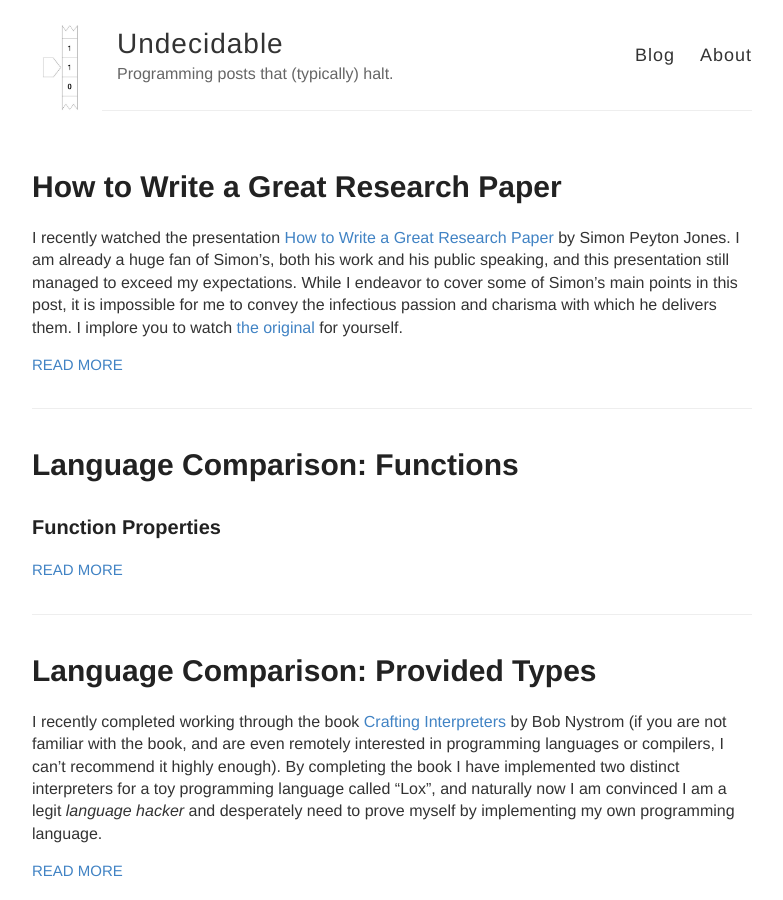
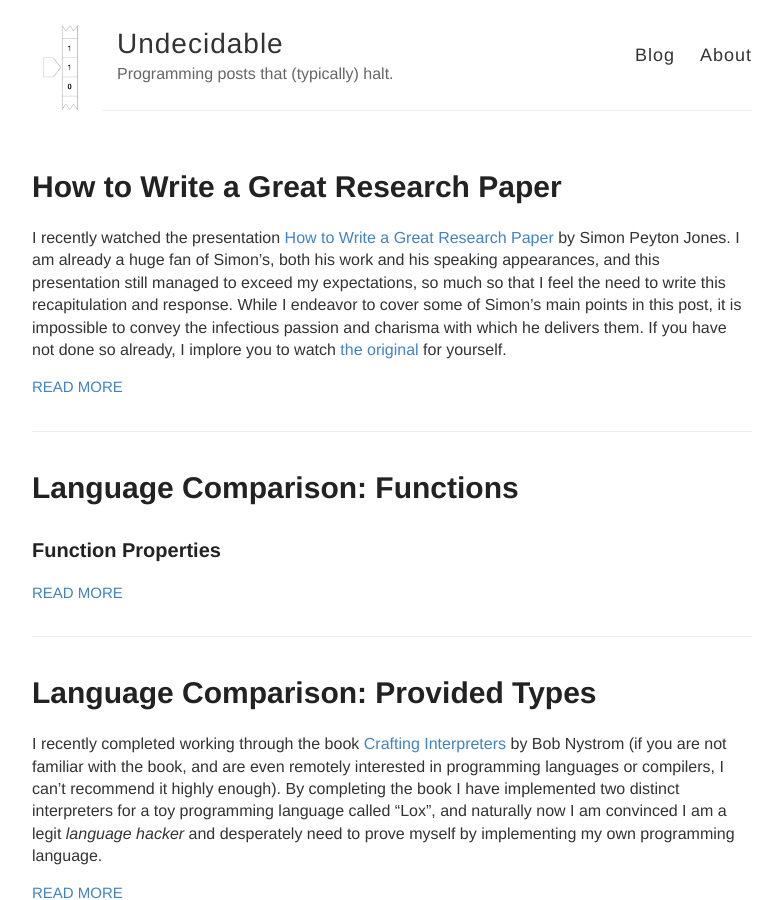
Before and after one commit to turingcompl33t/turingcompl33t.github.io, a Jekyll site: the page built from index.html, in a window 1280 px wide and 900 px high. Shown: the whole window, without its empty margins (248-1031 px from the left). Built offline with Jekyll 4.4.1, drawn with Linux system fonts in a browser that asks for light colours; part of the change alters nothing that is shown.

Commit message:
updates to draft

````diff
--- a/_posts/2021-7-17-How-To-Great-Research-Paper.md
+++ b/_posts/2021-7-17-How-To-Great-Research-Paper.md
@@ -3,15 +3,15 @@ layout: post
 title: "How to Write a Great Research Paper"
 ---
 
-I recently watched the presentation [How to Write a Great Research Paper](https://www.youtube.com/watch?v=VK51E3gHENc) by Simon Peyton Jones. I am already a huge fan of Simon's, both his work and his public speaking, and this presentation still managed to exceed my expectations. While I endeavor to cover some of Simon's main points in this post, it is impossible for me to convey the infectious passion and charisma with which he delivers them. I implore you to watch [the original](https://www.youtube.com/watch?v=VK51E3gHENc) for yourself.
+I recently watched the presentation [How to Write a Great Research Paper](https://www.youtube.com/watch?v=VK51E3gHENc) by Simon Peyton Jones. I am already a huge fan of Simon's, both his work and his speaking appearances, and this presentation still managed to exceed my expectations, so much so that I feel the need to write this recapitulation and response. While I endeavor to cover some of Simon's main points in this post, it is impossible to convey the infectious passion and charisma with which he delivers them. If you have not done so already, I implore you to watch [the original](https://www.youtube.com/watch?v=VK51E3gHENc) for yourself.
 
-In addition to summarizing the presentation, I also provide some commentary of my own. I hope that this might add perspective - that of a truly-novice researcher - that others might find informative or at the very least amusing. For context, I have never written a "proper" research paper, let alone a great one. I am, however, in the process of conducting database systems research associated with [the NoisePage project](https://noise.page/) (some additional resources are [here](https://github.com/turingcompl33t/udj-jit)) in partial fulfillment of the requirements of my current academic program at Carnegie Mellon University. While I have been working on various [implementation aspects](https://github.com/cmu-db/noisepage/pull/1510) of this research for the better part of an academic term, I only recently began focusing more of my attention on reading the corpus of related work and writing drafts of my own. For this reason, I thought it prudent to begin thinking about how to communicate my research effectively.
+In addition to summarizing the presentation, I also provide some commentary of my own. I hope that this might add perspective - that of a truly-novice researcher - that others might find informative or at the very least amusing. For context, I have never written a proper research paper, let alone a great one. I am, however, in the process of conducting research (see [here](https://noise.page/) and [here](https://github.com/turingcompl33t/udj-jit) for specifics) in partial fulfillment of the requirements of my current academic program at Carnegie Mellon University. While I have been working on various [implementation aspects](https://github.com/cmu-db/noisepage/pull/1510) of this research for the better part of an academic term, I only recently began focusing more of my attention on reading the corpus of related work and writing drafts of my own. For this reason, I thought it prudent to begin thinking about how to communicate my research effectively.
 
 With that motivation and context out of the way, let's jump into Simon Peyton Jones' seven suggestions for writing a great research paper.
 
 ### 1. Start Writing
 
-Simon (roughly) structures his presentation around the authorship process. Accordingly, he begins by stating that we must treat writing our paper as an integral part of the research itself, not merely as the final step in which we communicate results. To make this idea more concreate, the typical procedure for conducting research might look something like:
+Simon (roughly) structures his presentation around the authorship process. Accordingly, he begins by orienting us to where writing fits into the larger research process. Simon recommends that we treat writing our paper as an integral part of the research itself, and not merely as the final step in which we communicate results - the side effect of an otherwise purely-functional process (forgive me, FP gods). To make this idea more concreate, we might imagine that the "standard" procedure for conducting research looks something like:
 1. Get Idea
 2. Do Research
 3. Write Paper
@@ -22,10 +22,10 @@ In contrast, Simon's advocates the reordering:
 3. Do Research
 
 Instead of waiting until after the research is complete to begin writing the paper, we begin writing the paper before we even begin conducting the research. This ordering might at first appear counterintuitive ("what am I going to write about if I haven't _done_ anything yet?") but adopting this strategy has some immediate implications that benefit us in the long run:
-- **It forces us to clarify our idea.** When an idea only exists in your head, it is much easier to avoid its more complex aspects or hide an imprecise understanding of it. Articulating the idea in writing helps uncover these weaknesses.
+- **It forces us to clarify our idea.** When an idea exists only in your head, it is much easier to avoid consideration of its complexities or hide an imprecise understanding. Articulating the idea in writing exposes these weaknesses.
 - **It helps direct the research we will conduct.** When we only begin to write the paper after the research is complete, we constrain ourselves to writing the paper that is enabled by the research. If we begin the research process with the paper, we can instead write _the paper that could be_ - the best version of the paper that addresses our idea - and conduct the research necessary to realize it.
 
-This is one of the suggestions from Simon's presentation that I regret not considering sooner. As mentioned above, I have already completed some of the core implementation aspects of my research, and am only now beginning to think about writing and how I want the paper to look. While the two points above are certainly relevant to my situation as well, I feel the most detrimental aspect of the "traditional approach" comes in the area of related work. In beginning my research, I read the papers that I thought directly related to it and stopped there. I have since read a significantly-larger subset of the relevant papers in my field, and I find that my conception of how my research "fits" into this broader picture changing slightly. Ultimately I don't think this will kill the paper, but it certainly introduces additional work - work that may have been elided had I heeded Simon's first suggestion.
+This is one of the suggestions from Simon's presentation that I regret not considering sooner. As mentioned above, I have already completed some of the core implementation aspects of my research, and am only now beginning to think about writing and how I want the paper to look. While the two points above are certainly relevant to my situation as well, I feel another detrimental aspect of the "traditional approach" arises in the context of related works. In beginning my research, I read the papers that I thought directly relevant and stopped there. I have since read a significantly-larger subset of the relevant papers in my field, and I find my conception of how my research fits into this broader picture changing as a result. Ultimately I don't think this will kill the paper, but it certainly introduces additional work - work that may have been elided had I heeded Simon's first suggestion.
 
 ### 2. Know What Your Idea Is
 
@@ -49,9 +49,9 @@ Now that we know _what_ our idea is, we need to figure out _how_ best to communi
 - My idea works
 - Here is how my idea compares to others' approaches
 
-Anyone who has done any paper-reading should recognize this as the general structure of most research work. The critical insight that I took away from this section of Simon's presentation is that **there is a reason papers are structured this way.** That is, the typical or expected sections of a research paper are not just empty boxes with a label affixed that we then go and fill with content. Instead, **these are the sections that naturally emerge when we tell a story** which is ultimately what we are attempting to do.
+Anyone who has done any paper-reading should recognize this as the general structure of most research work. The critical insight that I took away from this section of Simon's presentation is that **there is a reason papers are structured this way.** That is, the typical or expected sections of a research paper are not just empty boxes with an attached label, waiting for us to fill them with content. Instead, **these are the sections that naturally emerge when we tell a story** which is ultimately what we want to do.
 
-Despite being very new to the process of writing research papers, I already find that I frequently get bogged-down in filling in the content that is expected of me in each section of the paper. This is the wrong way to think about the problem; indeed, it might even be the _opposite_ of the right way! The content in each section of the paper should be a consequence of the story we want to tell - it is not the goal in and of itself.
+Despite being very new to the process of writing research papers, I already find that I frequently get bogged-down in filling in the content that is expected of me in each section of the paper. This is the wrong way to think about the problem; indeed, it might even be the _opposite_ of the right way! The content in each section of the paper should be a consequence of the story we want to tell - it is not the goal in and of itself. This is a lesson that I learned again and again in English / Language Arts classes throughout high school and my undergraduate degree, but for some reason it never occurred to me that it should be applied to technical writing the same way it is applied to any other prose.
 
 ### 4. Nail Your Contributions to the Mast
 
@@ -63,7 +63,7 @@ Simon recommends a minimal introduction that consists of just the following two
 
 There are a number of good reasons for keeping the introduction concise, the most important being that the time and attention of our readers is limited. The introduction may be the only section of our paper that someone reads, and at the very least it is our chance to capture readers' attention.
 
-Simon's advice on the best way to do this is to lead with a specific example. It is natural for us to want to provide sufficient context for the problem prior to proposing our solution, but more often than not this context hurts our introduction more than it helps it. The alternative is to immediately identify our little corner of the problem space and attack it directly. To use Simon's analogy, we should not waste our precious space in the introduction describing the entire mountain, instead we should quickly focus in on the molehill that our idea addresses.
+Simon's advice on the best way to do this is to lead with a specific example. It is natural for us to want to provide sufficient context for the problem prior to proposing our solution, but more often than not this context hurts our introduction more than it helps it. We wander through several paragraphs of background information and motivation, and by the time we reach our idea, we have lost our reader's focus. The alternative is to immediately identify our little corner of the problem space and attack it directly. To use Simon's analogy, we should not waste our precious space in the introduction describing the entire mountain, instead we should quickly focus in on the molehill that our idea addresses.
 
 To make this idea concrete, let's look at a specific example. The passage below is taken from the introductory section of a preliminary report on my research:
 
@@ -71,7 +71,7 @@ To make this idea concrete, let's look at a specific example. The passage below
 >
 > Despite its success, however, SQL is not without its drawbacks...
 
-Reading this now is somewhat embarassing, but also amusing; in this passage, I write _exactly_ the style of introduction that Simon tells us not to write! While it might sound nice (or at least it did to me when I wrote it) this introduction does no useful work. Readers new to the field will likely be confused (e.g. why does SQL's declarative syntax make it amenable to optimization?) while readers that are familiar with database systems don't need another lecture on the virtues of SQL.
+Reading this now is somewhat embarassing, but also amusing; in this passage, I write _exactly_ the style of introduction that Simon tells us to avoid! While it might sound nice (or at least it did to me when I wrote it) this introduction does no useful work. Readers new to the field will likely be confused (e.g. why does SQL's declarative syntax make it amenable to optimization?) while readers that are familiar with database systems don't need another lecture on the virtues of SQL.
 
 Revisiting this introduction and applying some of Simon's recommendations, I might now write something like:
 
@@ -86,13 +86,23 @@ Revisiting this introduction and applying some of Simon's recommendations, I mig
 >
 > SELECT x, return_one() FROM test;
 > ```
-> While these queries produce equivalent results, the latter query may take up to 1000x longer to execute than the former in some database systems. This surprising disparity in runtime is a result of the use of the user-defined function (UDF) `return_one()` in the latter query. We present an new approach to efficient execution of UDFs in relational database systems that reduces the negative performance impact they typically impose.
+> While these queries produce equivalent results, the latter query may take up to 1000x longer to execute than the former in some database systems. This surprising disparity in runtime is a result of the use of the user-defined function (UDF) `return_one()` in the latter query. We present an new approach to efficient execution of UDFs in relational database systems that reduces the negative performance impact they impose.
 
-Your contributions should be _refutable_ - they should be things that could be false, that you fail to deliver on!
+This revised introduction is far from perfect (and the result about execution time is bogus, so don't cite me on this) but it gets the point across. I avoid wasting all that time up front talking about SQL and get right to the crux of the problem: user-defined functions are slow, and we're going to fix it.
 
-Skip the section with "the rest of this paper is structured as follows..." Everybody skips this! Instead, use forward references to the rest of your paper throughout the introduction.
+One other recommendation that Simon makes regarding the content in our introductions is to **make contributions explcit and refutable**. By making our contributions explicit, we make it impossible for the reader to misunderstand where prior work stops and our proposed approach begins. An easy way to make contributions explicit is by itemizing them with bullets in the body of our introduction.
 
-Use your introduction as a dead-code-elimination pass on your paper. If you have a section in your paper that you do not reference in your introduction, it is likely not that important and perhaps it can be removed.
+Ensuring that our contributions are refuatable requires slightly more throught. By _refutable_, Simon means that our contributions must be things that _could be_ false - promises on which we fail to deliver. Again, I'll use an example from my own research to illustrate this point. Consider the following list of contributions:
+
+> - We describe the performance bottlenecks of user-defined function execution.
+> - We describe a system for UDF execution via JIT-compilation.
+
+Now, compare those with this revised list:
+
+> - With performance profiling results from representative analytical workloads, we show that the overhead imposed by context-switches between relational and imperative execution engines accounts for 80% of the performance degredation introduced by UDFs.
+> - We implement support for JIT-compilation of user-defined functions in the NoisePage DBMS. Our results show that this new execution method improves overall query runtime by up to two orders of magnitude relative to an interpreted baseline.
+
+The former list contains horrible, strawman examples that I never actually included in a paper or report, but they certainly look like something I _might_ have written had I not considered the important of refutability.
 
 ### 5. Leave Related Work for Later
 
@@ -108,6 +118,10 @@ Acknowledge weaknesses in your approach. It is very rare in computer science to
 ### 6. Put Your Readers First
 
 Don't recapitulate your entire journey for your readers. You were wandering blind while working on initial iterations of your idea, and while it may be tempting to walk readers through this as well, it will put them to sleep and waste their time.
+
+I am definitely prone to making this mistake. I am tempted to take my readers by the hand and lead them through the twists and turns of the research maze so that they might appreciate how clever I am to have made it out the other side. But this is not the point.
+
+This highlights an even more fundamental principle that might not occur to novice researchers (and may be forgotten by those with more experience): scientific research is not about _you_. I want to see my name on the authors line as much as the next guy.
 
 Conveying the intuition of the payload of your idea is primary, not a secondary concern.
 
````
